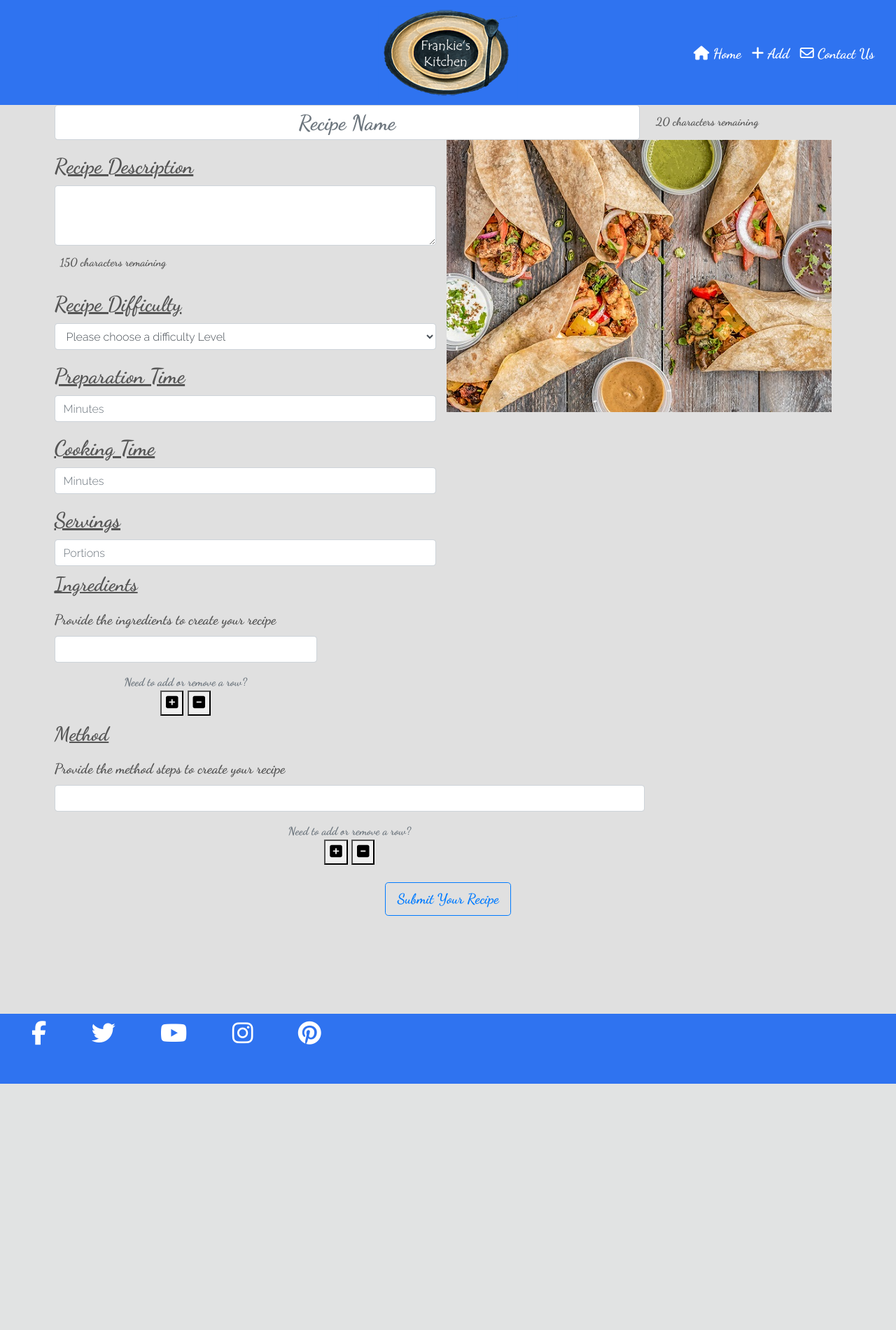
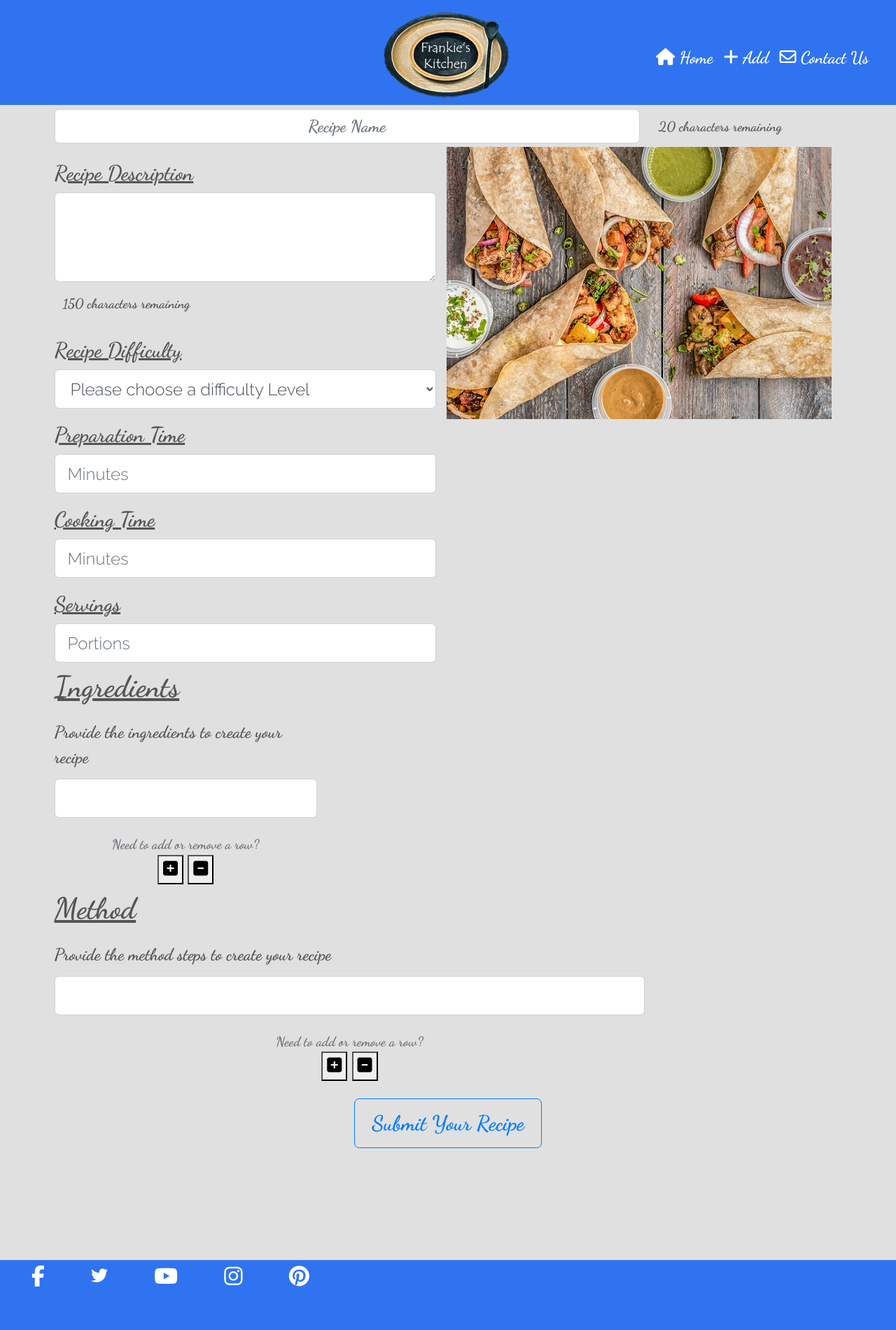
Before and after one commit to Dhracko/frankies_kitchen, a Flask app: page /add_recipe in a window 1280 px wide. Shown: the whole page at 70% size. Before the commit the page ends 1549 px from the top, so only its background shows below. Run offline with Flask 2, Linux system fonts and the light colour scheme; data that the repository does not hold is empty; some libraries are stand-ins or nearby versions.

Commit message:
Font size changed to 24px as standard

```diff
--- a/static/css/style.css
+++ b/static/css/style.css
@@ -1,8 +1,11 @@
 @import url("https://fonts.googleapis.com/css2?family=Dancing+Script:wght@700&family=Raleway:wght@300&display=swap");
+
+html {
+    font-size: 24px;
+}
 
 body {
   font-family: "Dancing Script", cursive;
-  font-size: 20px;
   margin: 0;
   background-color: #e0e0e0;
   color: #555555;
@@ -76,7 +79,6 @@ body {
 .overlay a {
   padding: 8px;
   text-decoration: none;
-  font-size: 24px;
   color: #ffffff;
   display: block;
   transition: 0.3s;
@@ -116,7 +118,6 @@ body {
 .card-body a {
   text-decoration: none;
   color: #007faa;
-  font-size: 24px;
 }
 
 /* New Recipe Creation  */
@@ -127,14 +128,13 @@ body {
 .recipe-header .col-12,
 .ing-container,
 .method-header {
-    padding: 0;
+  padding: 0;
 }
 
 /* Recipe Page view */
 .col-9 h1,
 #recipe_name {
   text-align: center;
-  font-size: 30px;
   height: 100%;
 }
 
@@ -146,9 +146,9 @@ body {
   margin-right: auto;
 }
 
-div.col-12 {
+.recipe-header div.col-12 {
   font-family: "Raleway", sans-serif;
-  font-size: 17px;
+  font-size: 20px;
 }
 
 .ing-header {
@@ -158,6 +158,7 @@ div.col-12 {
 
 .list-group li {
   background-color: #e0e0e0;
+  padding: 0.25rem 0;
 }
 
 .col-sm-9 .list-group {
--- a/templates/base.html
+++ b/templates/base.html
@@ -75,19 +75,18 @@
         <div class="row">
           <div class="col-12 col-md social-icon">
             <a href="https://www.facebook.com/" target="_blank"
-              ><i class="fab fa-facebook-f fa-2x"></i
-            ></a>
+              ><i class="fab fa-facebook-f fa-lg"></i></a>
             <a href="https://twitter.com/" target="_blank"
-              ><i class="fab fa-twitter fa-2x"></i
+              ><i class="fab fa-twitter"></i
             ></a>
             <a href="https://www.youtube.com/" target="_blank"
-              ><i class="fab fa-youtube fa-2x"></i
+              ><i class="fab fa-youtube fa-lg"></i
             ></a>
             <a href="https://www.instagram.com/" target="_blank"
-              ><i class="fab fa-instagram fa-2x"></i
+              ><i class="fab fa-instagram fa-lg"></i
             ></a>
             <a href="https://www.pinterest.co.uk/" target="_blank"
-              ><i class="fab fa-pinterest fa-2x"></i
+              ><i class="fab fa-pinterest fa-lg"></i
             ></a>
           </div>
         </div>
--- a/templates/create_recipe.html
+++ b/templates/create_recipe.html
@@ -1,5 +1,6 @@
 {% extends 'base.html' %} {% block content %}
 <form action="{{url_for('insert_recipe')}}" method="POST">
+  <!-- Recipe Name Input -->
   <div class="row">
     <div class="col-9 align-self-center">
       <input
@@ -111,7 +112,7 @@
         />
       </div>
     </div>
-<!-- Ingredients Input -->
+    <!-- Ingredients Input -->
     <div class="row">
       <div class="col-sm-4 ing-container">
         <h3 class="ing-header">Ingredients</h3>
@@ -129,6 +130,7 @@
             required
           />
         </div>
+        <!-- User Interaction Buttons for adding/removing input for ingredients -->
         <div class="text-center">
           <small class="form-text text-muted"
             >Need to add or remove a row?</small
@@ -152,7 +154,6 @@
         </div>
       </div>
 
-      <!-- User Interaction Buttons for adding/removing input for ingredients -->
       <div class="col-sm-9 method-header">
         <h3 class="ing-header">Method</h3>
         <div class="form-group" id="step_inputs">
@@ -195,6 +196,7 @@
       </div>
     </div>
   </div>
+
   <!-- Submit Recipe Button -->
   <div class="text-center recipe-btn">
     <button
```
Also changed, not shown: templates/recipe.html (+13 -5 lines).
